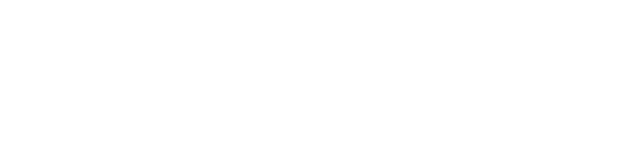
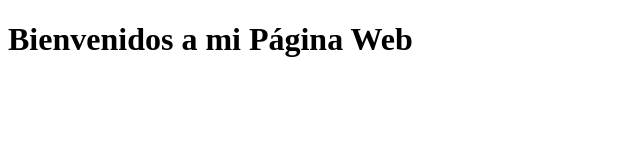
Before and after one commit to danielsanchez68/misitioweb6, a plain HTML site: page index.html in a window 1280 px wide. Shown: the whole page, without its empty margins (0-640 px from the left). Drawn offline with Linux system fonts and the light colour scheme.

Commit message:
Agregué un elemento de título al documento

```diff
--- a/index.html
+++ b/index.html
@@ -6,6 +6,6 @@
     <title>Sitio Web</title>
 </head>
 <body>
-
+    <h1>Bienvenidos a mi Página Web</h1>
 </body>
 </html>
```
